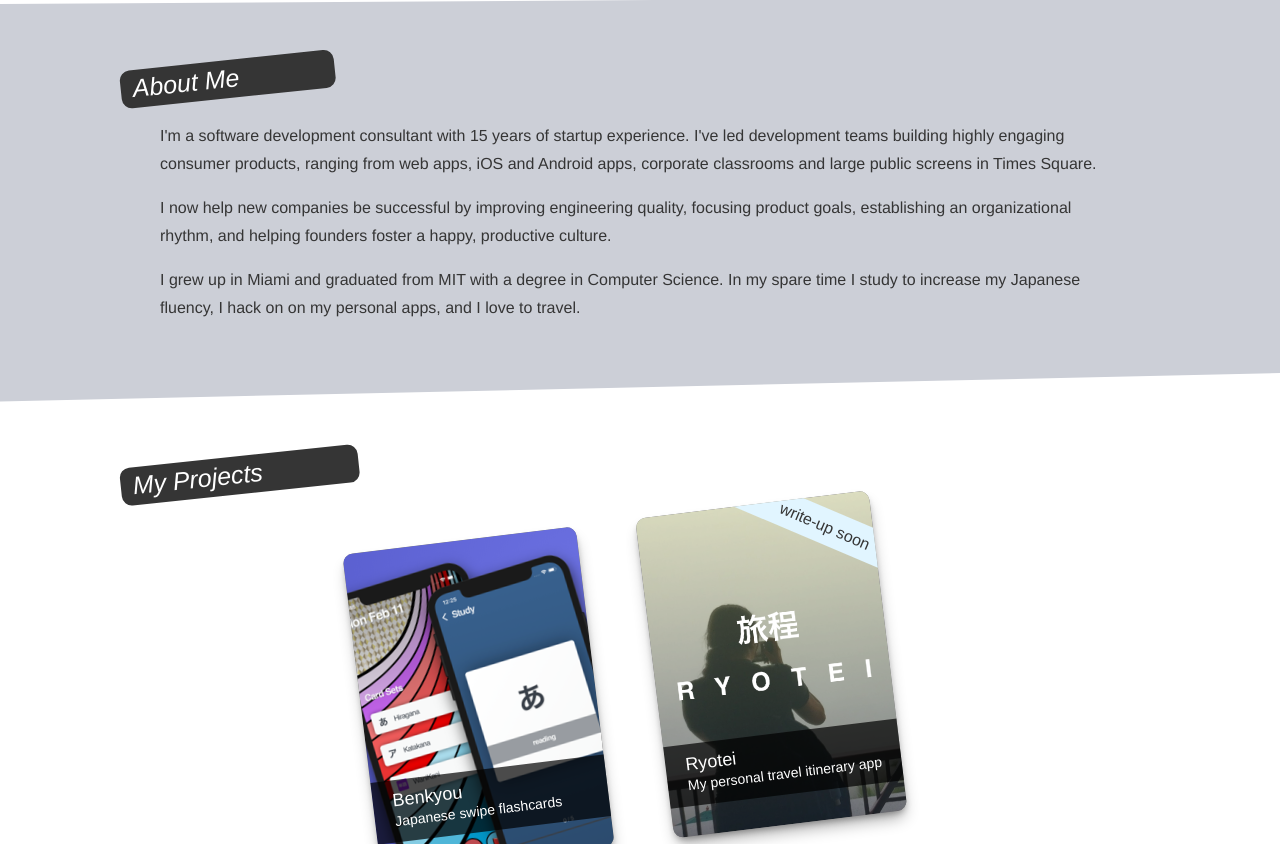
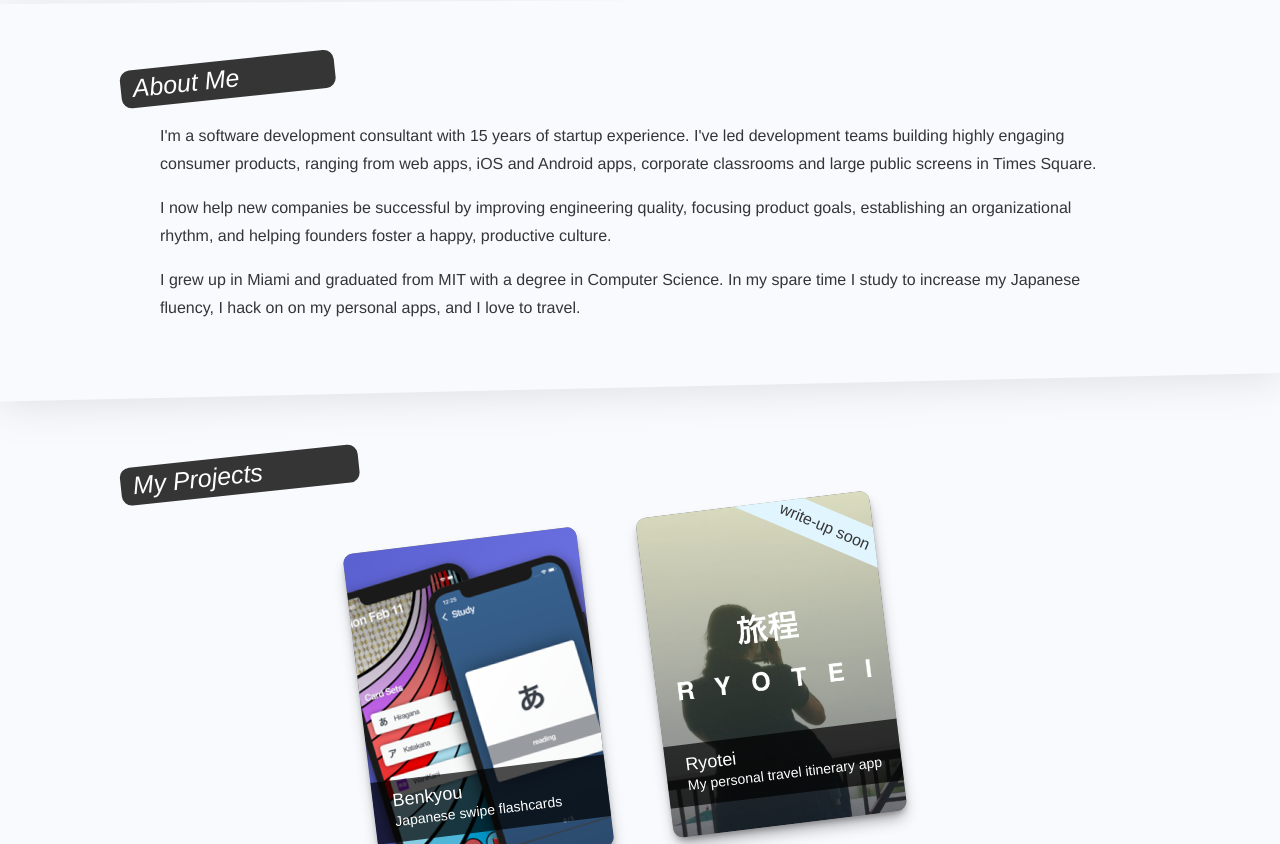
Before and after one commit to dslounge/raf.dev, a Gatsby site: page / in a window 1280 px wide. Shown: the part 444-1288 px from the top of the page. Built offline with nearby package versions, Linux system fonts and the light colour scheme; Gatsby itself is replaced by a stand-in of ours.

Commit message:
styling yo

```diff
--- a/src/global.scss
+++ b/src/global.scss
@@ -4,6 +4,7 @@ html,
 body {
   padding: 0;
   margin: 0;
+  background-color: $gray_back;
 }
 
 p {
@@ -47,12 +48,15 @@ h2 {
 }
 
 .grayRow {
-  // background-color: #f9fafe;
-  background-color: #cccfd7;
+  background-color: $gray_front;
   clip-path: polygon(0 2%, 100% 0%, 100% 93%, 0% 100%);
   padding-top: 30px;
   padding-bottom: 10px;
   margin-bottom: 20px;
+}
+
+.shadow {
+  filter: drop-shadow(0px 5px 20px rgba(0, 0, 0, 0.1));
 }
 
 .socialButton {
--- a/src/pages/index.js
+++ b/src/pages/index.js
@@ -48,9 +48,11 @@ const IndexPage = () => (
       />
     </div>
     <div>
+      <div className="shadow">
         <div className="grayRow">
           <div className="contentBlock">
             <Bio />
+          </div>
         </div>
       </div>
       <div className="contentBlock">
@@ -85,6 +87,7 @@ const IndexPage = () => (
           />
         </div>
       </div>
+      <div className="shadow">
         <div className="grayRow">
           <div className="blogposts contentBlock">
             <h2>Writing</h2>
@@ -106,6 +109,7 @@ const IndexPage = () => (
           </div>
         </div>
       </div>
+    </div>
   </Layout>
 );
 
--- a/src/variables.scss
+++ b/src/variables.scss
@@ -9,3 +9,6 @@ $bw0: #353535;
 $bw3: #999999;
 $bw5: #ffffff;
 $mobile_boundary: 480px;
+// $gray_back: #edeef5;
+$gray_front: #f9fafe;
+$gray_back: #f9fafe;
```
Lines whose indentation alone changed are shown as unchanged.
